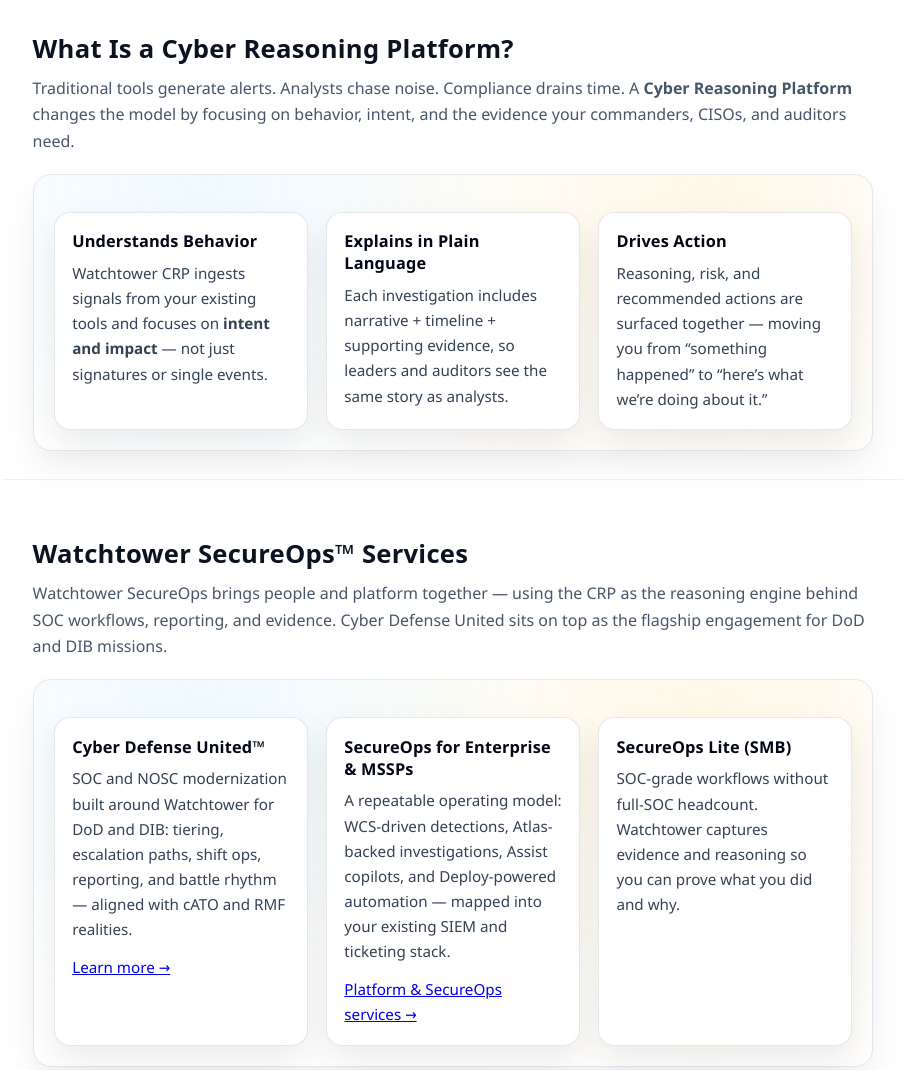
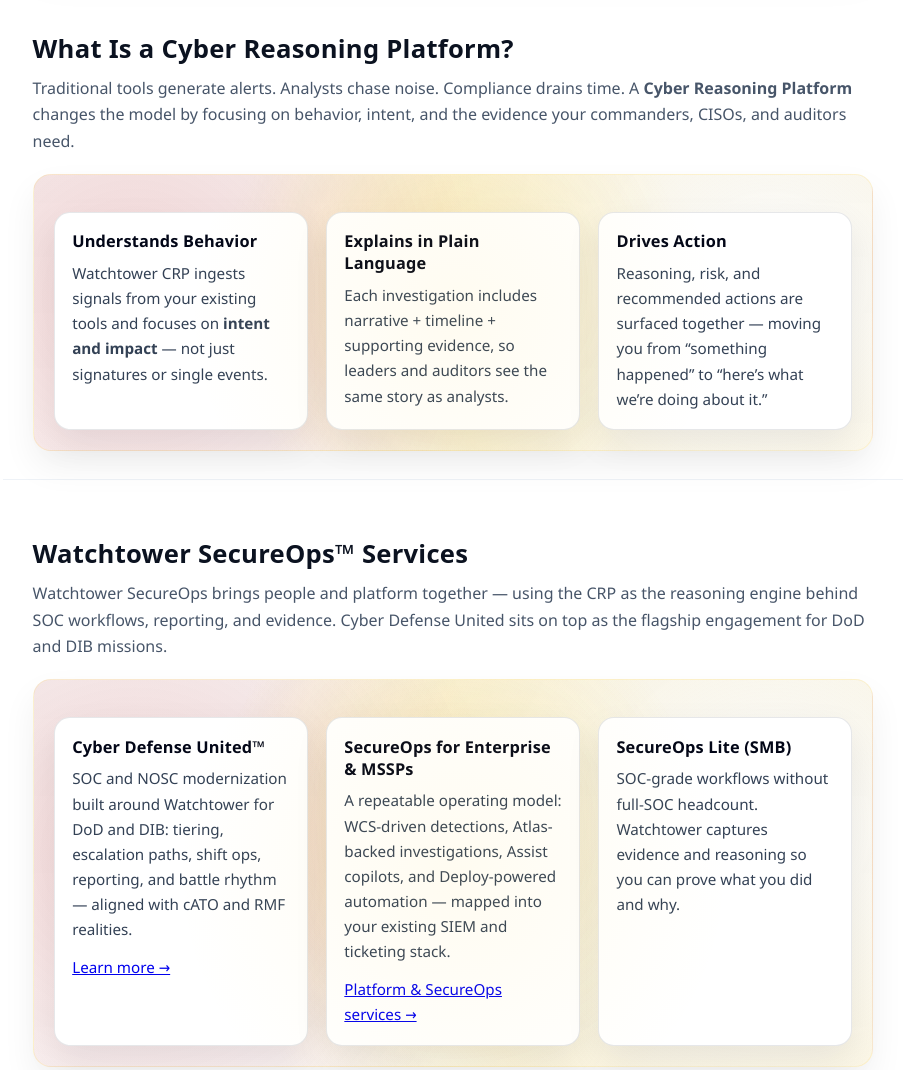
Before and after one commit to enlight10solutions/enlight10-website, a plain HTML site: page index.html in a window 1280 px wide. Shown: the part 1663-2733 px from the top of the page, without its empty margins (187-1091 px from the left). Drawn offline with Linux system fonts and the light colour scheme.

Commit message:
Redesign band wrapper with new gradient styles

```diff
--- a/index.html
+++ b/index.html
@@ -227,16 +227,56 @@
     }
 
     /* Bordered band wrapper (base) */
+    /* Banded wrapper (brand-locked gradient: red -> gold -> white/gold) */
 .band{
+  position: relative;
   margin-top: 1.25rem;
-      border: 1px solid #e5e7eb;
+  border: 1px solid rgba(255, 212, 71, 0.18);
   border-radius: 18px;
+
   background:
-        radial-gradient(circle at 20% 0%, rgba(56,189,248,0.08), rgba(255,255,255,0) 45%),
-        radial-gradient(circle at 80% 10%, rgba(251,191,36,0.10), rgba(255,255,255,0) 55%),
-        #ffffff;
+    /* RED — left */
+    radial-gradient(
+      circle at 12% 45%,
+      rgba(220, 38, 38, 0.16),
+      transparent 48%
+    ),
+    /* FLAT GOLD — center */
+    radial-gradient(
+      circle at 50% 40%,
+      rgba(255, 212, 71, 0.18),
+      transparent 52%
+    ),
+    /* GOLD → WHITE — right */
+    radial-gradient(
+      circle at 88% 38%,
+      rgba(255, 255, 255, 0.55),
+      rgba(255, 212, 71, 0.16) 45%,
+      transparent 70%
+    ),
+    /* subtle glass base */
+    linear-gradient(
+      180deg,
+      rgba(13, 17, 23, 0.04) 0%,
+      rgba(13, 17, 23, 0.02) 100%
+    );
+
   box-shadow: 0 16px 34px rgba(2,6,23,0.06);
   padding: 1.25rem 1.25rem;
+}
+
+/* Optional: a micro “CRP core” glow to keep the center feeling intentional */
+.band::after{
+  content:"";
+  position:absolute;
+  inset:0;
+  border-radius:inherit;
+  background: radial-gradient(
+    circle at 50% 50%,
+    rgba(255, 212, 71, 0.08),
+    transparent 60%
+  );
+  pointer-events:none;
 }
 
     /* ========= OFFERINGS BAND (Red -> Flat Gold -> Yellowish/White) ========= */
```
Lines whose indentation alone changed are shown as unchanged.
